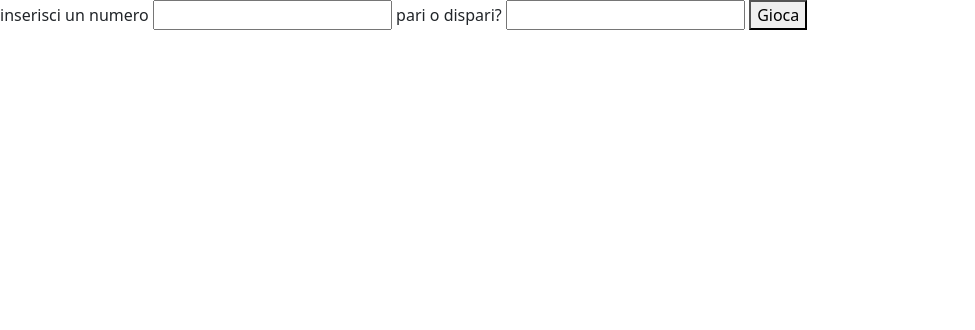
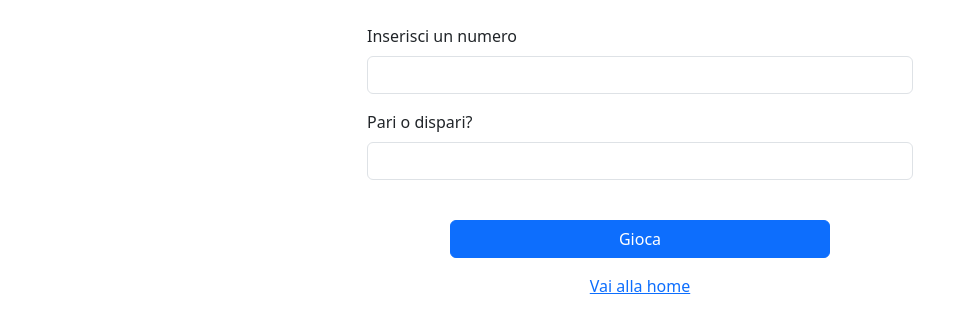
Before and after one commit to albertotaddeucci/js-paliedispari, a plain HTML site: page Pari e Dispari/index.html in a window 1280 px wide. Shown: the whole page, without its empty margins (0-975 px from the left). Drawn offline with nearby package versions, Linux system fonts and the light colour scheme.

Commit message:
stile home e pari/dispari

```diff
--- a/Pari e Dispari/index.html
+++ b/Pari e Dispari/index.html
@@ -11,19 +11,42 @@
 
 </head>
 <body>
-    <label for="">inserisci un numero</label>
-    <input type="text" id="user-number">
-
-    <label for="">pari o dispari?</label>
-    <input type="text" id="user-choice">
 
 
 
-    <button id="start">Gioca</button>
+    <div class="container mt-4 ">
+        <div class="row align-items-center flex-column ">
+            <form class="col-6 ">
+                <div class="mb-3">
+                    <label class="form-label">Inserisci un numero</label>
+                    <input type="number" class="form-control" id="user-number">
+                </div>
 
-    <div id="pc-number"></div>
-    <div id="sum"></div>
-    <div id="result"></div>
+                <div class="mb-3">
+                    <label class="form-label">Pari o dispari?</label>
+                    <input type="text" class="form-control" id="user-choice">
+                </div>
+
+            </form>
+            <button id="start" class="btn btn-primary col-4 mt-4">Gioca</button>
+            <div class="col-5 mt-3">
+                <div id="pc-number"></div>
+                <div id="sum"></div>
+                <div id="result"></div>
+
+            </div>
+
+            <div class="text-center">
+                <a href="../index.html">Vai alla home</a>
+            </div>
+
+        </div>
+
+
+
+
+
+    </div>
 
 
     <!-- ------------------------------ Bootstrap ------------------------------ -->
--- a/Pari e Dispari/script.js
+++ b/Pari e Dispari/script.js
@@ -13,14 +13,25 @@ della somma ha vinto, altrimenti ha perso.
 
 const buttonStart = document.getElementById("start")
 
-
+// funzione random
 function randomGenPc(){
     const random = Math.floor(Math.random()*5)+1;
     return random;
 }
 
+//funzione pari o dispari
+function oddOrEven(number){
+
+    if(number%2 == 0){
+        return  "pari"
+    } else {
+        return "dispari"
+    }
+
+}
+
+
 buttonStart.addEventListener("click",
-
 function(){
 
     const userChoice = document.getElementById("user-choice").value;
@@ -29,20 +40,8 @@ function(){
     let pcNumber = randomGenPc()
     let sum = userNumber + pcNumber
 
-    function oddOrEven(number){
-
-        if(number%2 == 0){
-            return  "pari"
-        } else {
-            return "dispari"
-        }
-
-    }
-
 
     document.getElementById("sum").innerText = `Il PC ha scelto ${pcNumber}, quindi la somma è ${sum}`;
-
-
 
     if (userNumber>5 || userNumber<0 || isNaN(userNumber)){
         alert("Inserisci un numero corretto!");
@@ -54,9 +53,13 @@ function(){
 
     } else if (userChoice === oddOrEven(sum)) {
         document.getElementById("result").innerText = "Hai vinto!";
+        document.getElementById("result").classList = "bg-success text-center text-white rounded-3 mt-3 p-1";
+
 
     } else {
         document.getElementById("result").innerText = "Hai perso!";
+        document.getElementById("result").classList = "bg-danger text-center text-white rounded-3 mt-3 mb-3 p-1";
+
 
 
     }
```
